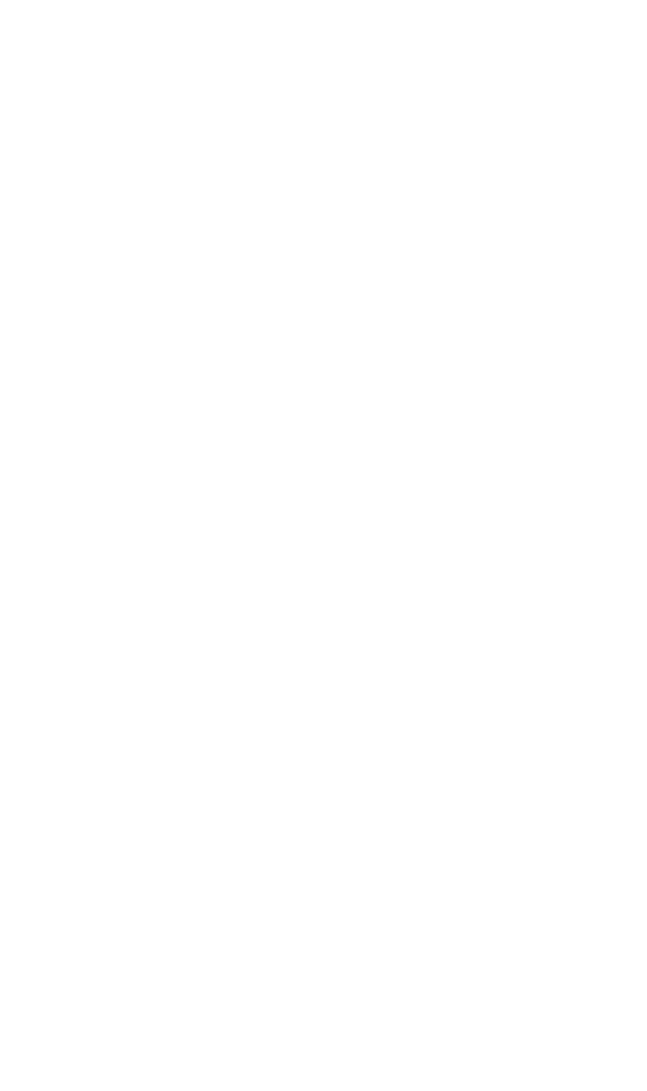
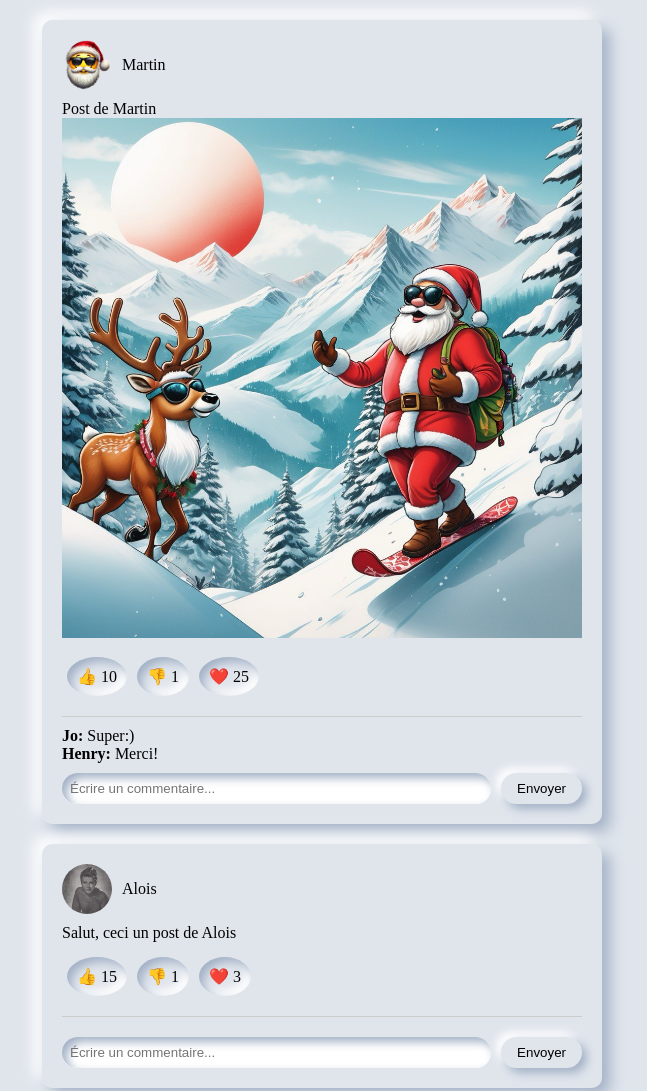
Before and after one commit to MartinReaders/r-seau-social, a plain HTML site: page index.html in a window 1280 px wide. Shown: the top 1091 px of the page, without its empty margins (318-965 px from the left). Before the commit the page ends 800 px from the top, so only its background shows below. Drawn offline with Linux system fonts and the light colour scheme.

Commit message:
Ajout page feed

```diff
--- a/css/style.css
+++ b/css/style.css
@@ -0,0 +1,164 @@
+*{
+    margin: 0;
+    padding: 0;
+    box-sizing: border-box;
+}
+
+body{
+    background: #e0e5ec;
+    display: flex;
+    justify-content: center;
+    align-items: center;
+    min-height: 100vh;
+}
+
+
+
+.container{
+    width: 100%;
+    max-width: 600px;
+    padding: 20px;
+}
+
+
+
+/* Style Feed */
+
+
+#feed{
+    display: flex;
+    flex-direction: column;
+    gap: 20px;
+}
+
+/* Style Articles */
+
+.article{
+    background: #e0e5ec;
+    border-radius: 10px;
+    box-shadow: 8px 8px 15px #a3b1c6, -8px -8px 15px #ffffff;
+    padding: 20px;
+    position: relative;
+}
+
+/* User et Photo */
+
+.article-header{
+    display: flex;
+    align-items: center;
+    margin-bottom: 10px;
+}
+
+.article-header img {
+    width: 50px;
+    height: 50px;
+    border-radius: 50%;
+    margin-right: 10px;
+}
+
+
+/* Reactions  */
+
+.reac{
+    display: flex;
+    gap: 10x;
+    margin-top: 10px;
+}
+
+.reac-btn{
+    cursor: pointer;
+    display: flex;
+    align-items: center;
+    background: #e0e5ec;
+    border-radius: 50%;
+    box-shadow: inset 5px 5px 10px #a3b1c6, inset -5px -5px 10px #ffffff;
+    padding: 10px;
+    transition: transform 0.1s;
+    margin: 5px;
+}
+
+.reac-btn:hover{
+    transform: scale(1.1);
+}
+
+.reac-btn.anim {
+    animation: pop 0.3s ease;
+}
+
+
+
+
+
+/* Comments */
+
+.comments{
+    margin-top: 15px;
+    padding-top: 10px;
+    border-top: 1px solid #ccc;
+}
+
+
+.article-image{
+    max-width: 100%;
+}
+
+
+
+/* Comment form */
+
+.comment-form {
+    display: flex;
+    margin-top: 10px;
+}
+
+.comment-input {
+    flex: 1;
+    padding: 8px;
+    border: none;
+    border-radius: 20px;
+    box-shadow: inset 5px 5px 10px #a3b1c6, inset -5px -5px 10px #ffffff;
+}
+
+.comment-submit {
+    margin-left: 10px;
+    padding: 8px 16px;
+    background: #e0e5ec;
+    border: none;
+    border-radius: 20px;
+    box-shadow: 5px 5px 10px #a3b1c6, -5px -5px 10px #ffffff;
+    cursor: pointer;
+    transition: transform 0.1s;
+}
+.comment-submit:hover {
+    transform: scale(1.1);
+}
+
+
+/* Zomm pour les images */
+.overlay {
+    position: fixed;
+    top: 0;
+    left: 0;
+    width: 100vw;
+    height: 100vh;
+    background: rgba(0, 0, 0, 0.8);
+    display: flex;
+    justify-content: center;
+    align-items: center;
+}
+
+.zoom-image {
+    max-width: 90%;
+    max-height: 90%;
+}
+
+/* Animation pour les réactions */
+.reac-btn.anim {
+    animation: pop 0.3s ease;
+}
+
+@keyframes pop {
+    0% { transform: scale(1); }
+    50% { transform: scale(1.3); }
+    100% { transform: scale(1); }
+}
--- a/index.html
+++ b/index.html
@@ -3,9 +3,21 @@
 <head>
     <meta charset="UTF-8">
     <meta name="viewport" content="width=device-width, initial-scale=1.0">
+    <link rel="stylesheet" href="css/style.css">
     <title>Mini Réseau Social</title>
 </head>
 <body>
 
+    <!-- container feed -->
+<div class="container">
+
+    <!-- Section feed -->
+    <div id="feed"></div>
+
+</div>
+
+
+
+    <script src="js/script.js"></script>
 </body>
 </html>
--- a/js/data.json
+++ b/js/data.json
@@ -33,7 +33,7 @@
         "author": "Carl",
         "avatar": "img/Carl.png",
         "content": "Post de Carl",
-        "image": "img/carl.jpg",
+        "image": "img/carl-post.jpg",
         "reactions": {
             "like": 10,
             "dislike": 1,
--- a/js/script.js
+++ b/js/script.js
@@ -0,0 +1,104 @@
+//Chager JSON
+
+fetch("js/data.json")
+    .then(response => response.json())
+    .then(articles => afficherPosts(articles))
+
+
+
+
+function afficherPosts(articles){
+    const feed = document.getElementById('feed');
+
+    articles.forEach(article => {
+        const ElArticle = document.createElement('div');
+        ElArticle.classList.add('article');
+        ElArticle.innerHTML = `
+
+        <div class="article-header">
+            <img src="${article.avatar}">
+            <span>${article.author}</span>
+        </div>
+        <p>${article.content}</p>
+        ${article.image ? `<img src="${article.image}" class="article-image">` : ""}
+        <div class="reac">
+            <div class="reac-btn like" data-id="${article.id}" data-type="like">👍 ${article.reactions.like}</div>
+            <div class="reac-btn dislike" data-id="${article.id}" data-type="dislike">👎 ${article.reactions.dislike}</div>
+            <div class="reac-btn love" data-id="${article.id}" data-type="love">❤️ ${article.reactions.love}</div>
+        </div>
+
+         <div class="comments">
+            ${article.comments.map(comment => `<p><strong>${comment.user}: </strong> ${comment.comment}</p>`).join('')}
+         </div>
+
+          <form class="comment-form" data-id="${article.id}">
+                <input type="text" class="comment-input" placeholder="Écrire un commentaire...">
+                <button type="submit" class="comment-submit">Envoyer</button>
+            </form>
+
+        `;
+        feed.appendChild(ElArticle);
+
+        // Zoom image
+
+        const articleImage = ElArticle.querySelector('.article-image');
+        if(articleImage){
+            articleImage.addEventListener('click', () => zoomImage(article.image));
+
+        }
+
+        //reactions
+
+        ElArticle.querySelectorAll('.reac-btn').forEach(btn =>{
+            btn.addEventListener('click', () => reactionsAnim(btn));
+        });
+
+        const commentForm = ElArticle.querySelector('.comment-form');
+        commentForm.addEventListener('submit', (e) => {
+            e.preventDefault();
+            addComment(article.id, commentForm);
+        });
+
+    });
+}
+
+
+//Zoom images
+
+function zoomImage(image){
+    const overlay = document.createElement("div");
+    overlay.classList.add("overlay");
+    overlay.innerHTML = `<img src="${image}" class="zoom-image">`;
+    document.body.appendChild(overlay);
+    overlay.addEventListener('click', () => document.body.removeChild(overlay));
+}
+
+
+//reactions anim.
+
+function reactionsAnim(button){
+    const type = button.getAttribute('data-type');
+    button.classList.add('anim');
+    setTimeout(()=> button.classList.remove('anim'),300);
+    // Ajout d'un effet de particules ici pour simuler des réactions
+
+    const particle = document.createElement('div');
+    particle.classList.add('particle', type);
+    button.appendChild(particle);
+    setTimeout(() => button.removeChild(particle), 500);
+
+}
+
+//Ajout comment
+
+function addComment(postId, form){
+    const commentInput = form.querySelector(".comment-input");
+    const commentText = commentInput.value.trim();
+    if(commentText){
+        const commentContainer = form.previousElementSibling;
+        const newComment = document.createElement('p');
+        newComment.innerHTML =  `<strong>Vous:</strong> ${commentText}`;
+        commentContainer.appendChild(newComment);
+        commentInput.value = '';
+    }
+}
```
Also changed, not shown: img/alois.png (added), img/carl-post.jpg (added), img/martin.png (added), img/post1.jpg (added), 1 other file.
